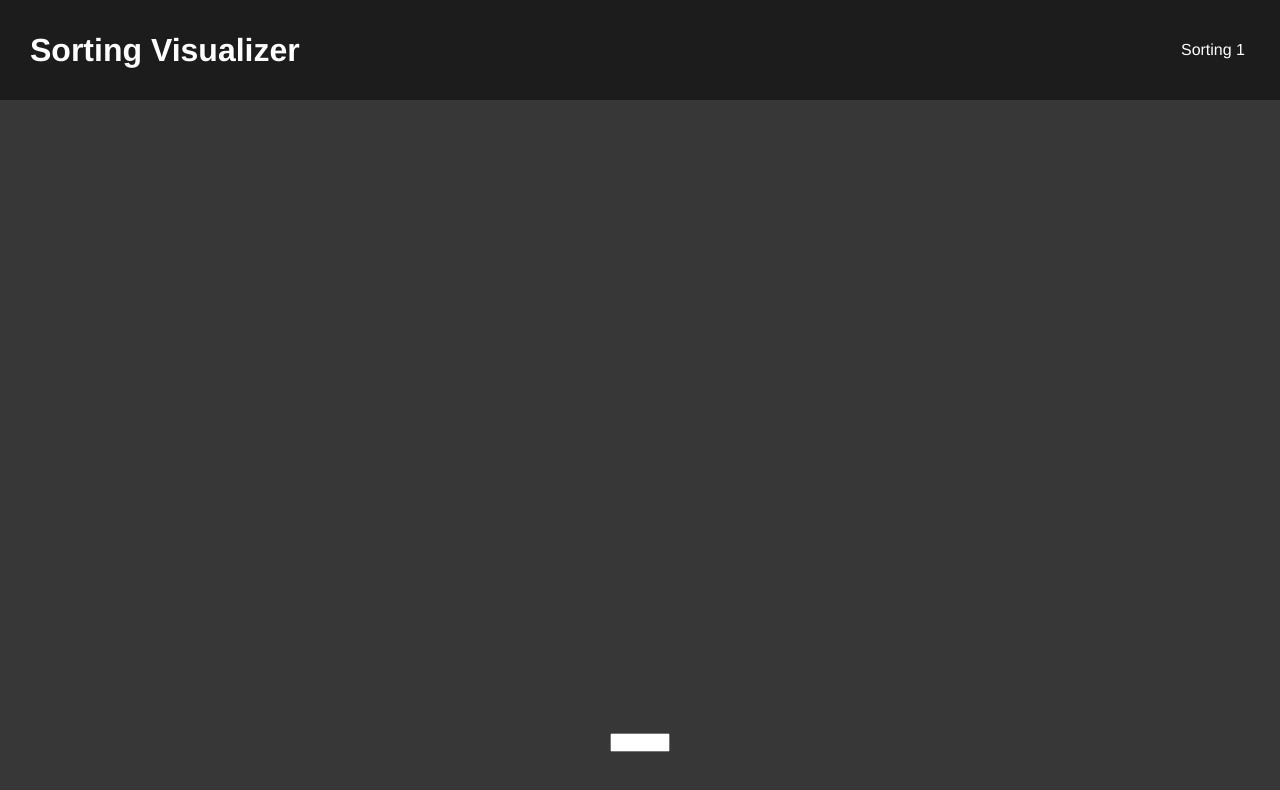
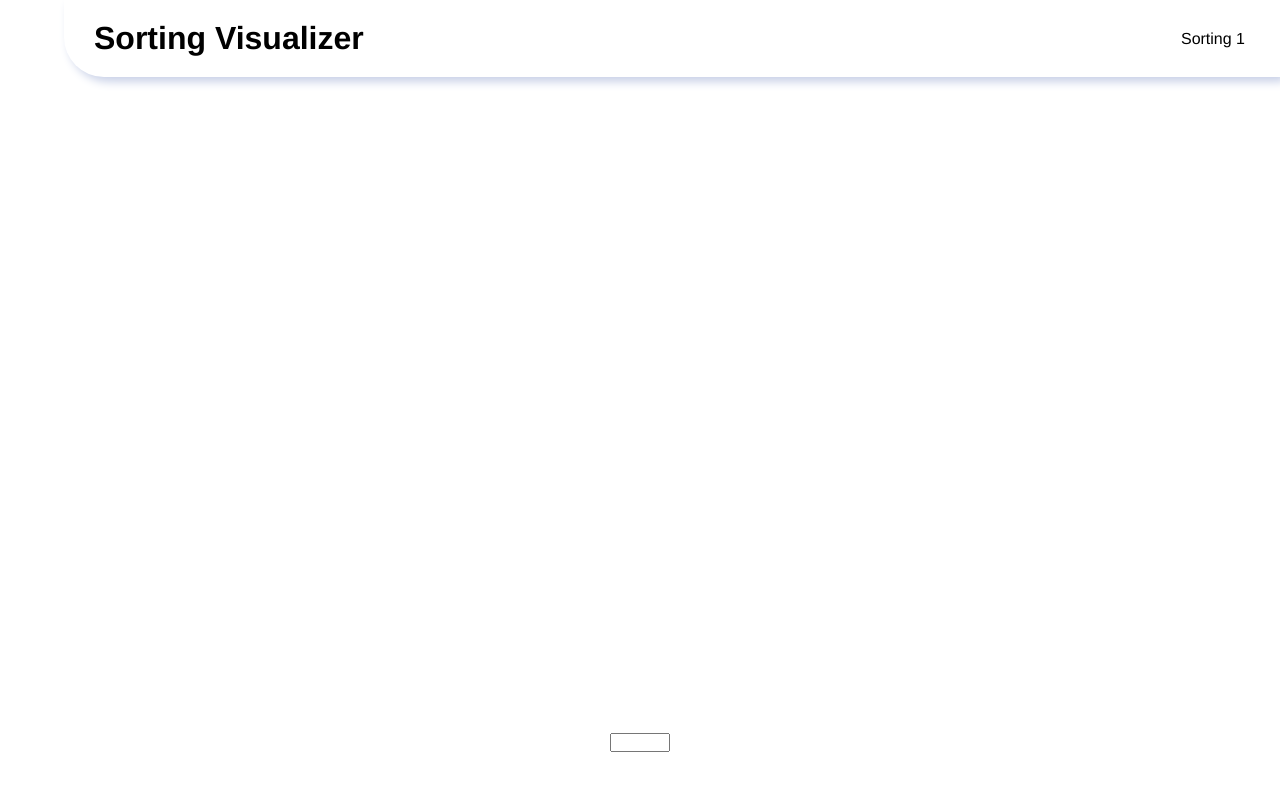
Before and after one commit to rogelio-lopez/sorting-visualizer, a plain HTML site: page index.html in a window 1280 px wide. Drawn offline with Linux system fonts and the light colour scheme.

Commit message:
changing styles to neumorphism

```diff
--- a/index.html
+++ b/index.html
@@ -9,7 +9,7 @@
     <link rel="stylesheet" href="./styles.css" />
   </head>
   <body>
-    <header>
+    <header class="shadow">
       <h1>Sorting Visualizer</h1>
 
       <ul>
--- a/styles.css
+++ b/styles.css
@@ -4,14 +4,24 @@
 
   font-family: "Helvetica Neue", Helvetica, Arial;
 
-  /* Colors */
-  --blue: #c1dbe3;
-  --green: #c7dfc5;
-  --yellow: #f6feaa;
-  --buff: #fce694;
-  --jet: #373737;
-  --dark: #1c1c1c;
+  /* Neumorplish Colors */
+  --white: #FFFFFF;
+  --greyLight-1: #E4EBF5;
+  --greyLight-2: #c8d0e7;
+  --greyLight-3: #bec8e4;
+  --greyDark: #9baacf;
 }
+
+.shadow{
+  box-shadow: .3rem .3rem .6rem var(--greyLight-2),
+              -.2rem -.2rem .5rem var(--white);
+}
+.inner-shadow{
+  box-shadow: inset .2rem .2rem .5rem var(--greyLight-2),
+              inset -.2rem -.2rem .5rem var(--white);
+}
+
+
 body {
   width: 100vw;
   height: 100vh;
@@ -22,10 +32,10 @@ header {
   display: flex;
   align-items: center;
   justify-content: space-between;
-  width: 100%;
-  height: 100px;
-  background: var(--dark);
-  color: white;
+  width: 95%;
+  padding: 20px 0;
+  margin-left: auto;
+  border-radius: 0 0 0 40px;
 }
 header h1 {
   margin-left: 30px;
@@ -47,7 +57,6 @@ main {
   justify-content: center;
   height: calc(100% - 100px);
   width: 100%;
-  background: var(--jet);
 }
 
 
```
